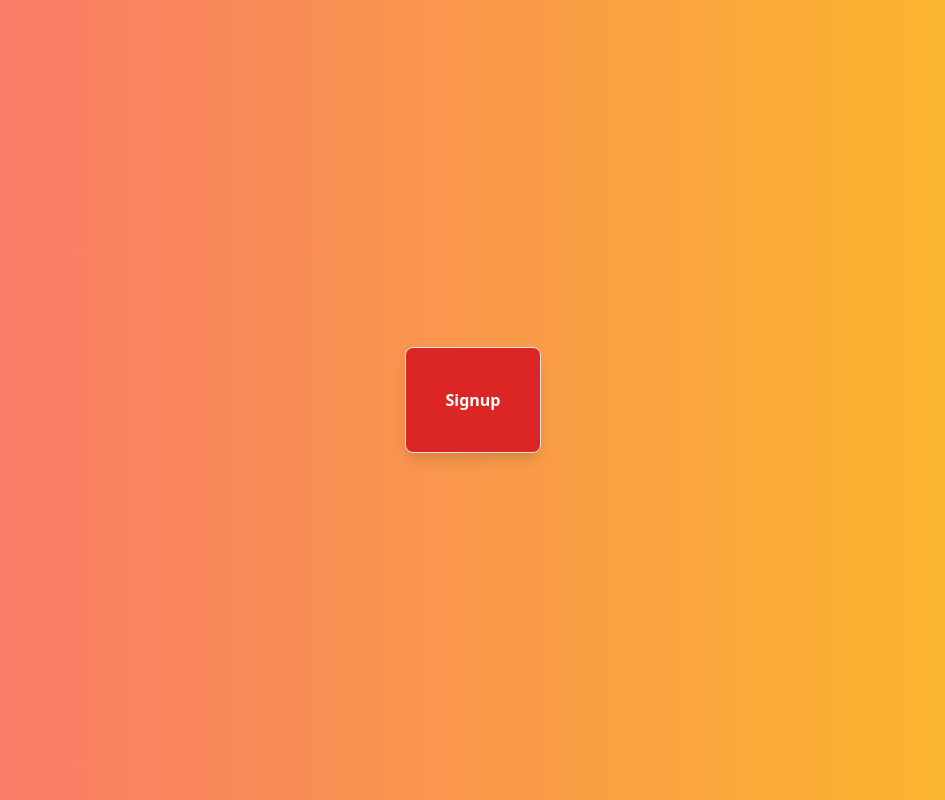
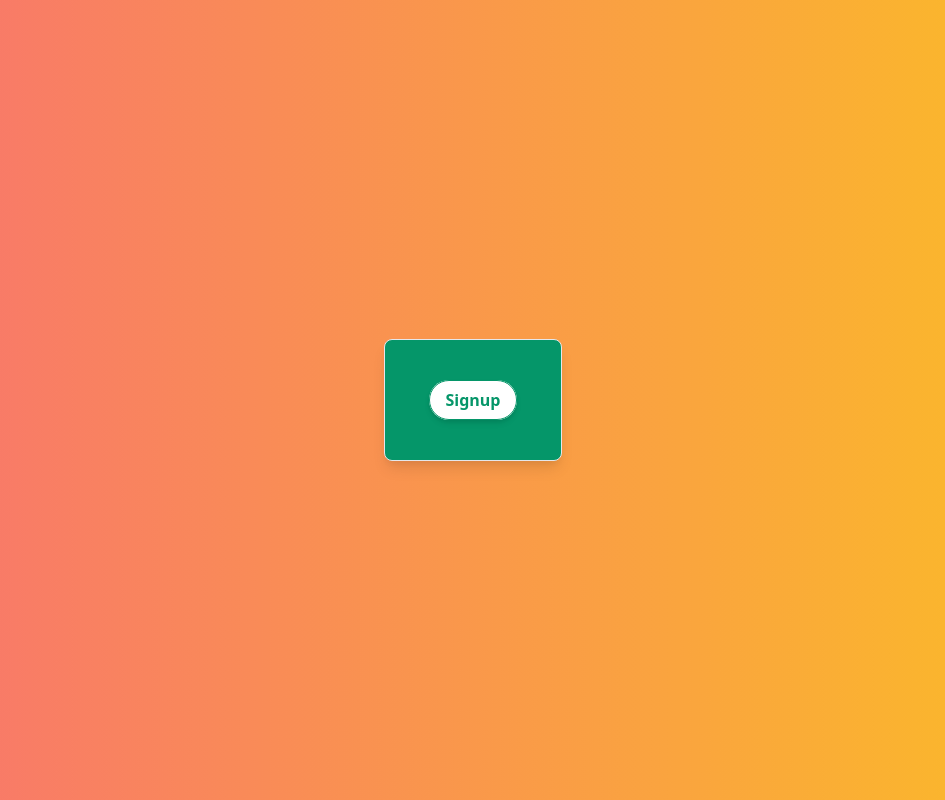
Before and after one commit to dialing-up/ping-group-signup, a website: page docs/index.html in a window 1280 px wide. Shown: the whole page, without its empty margins (167-1112 px from the left). Drawn offline with Linux system fonts and the light colour scheme.

Commit message:
Add Page 2

```diff
--- a/docs/index.html
+++ b/docs/index.html
@@ -15,8 +15,10 @@
     </nav>-->
     <div class="flex items-center justify-center h-screen">
 
-        <div class="bg-red-600 text-white font-bold rounded-lg border shadow-lg p-10">
-            <a href="signup.html">Signup</a>
+        <div class="bg-green-600 text-white font-bold rounded-lg border shadow-lg p-10">
+            <div class="mx-auto w-max my-2"><a class="btn_green" href="
+                https://www.reddit.com/api/v1/authorize.compact?client_id=a5B2-eDepQJCuA&response_type=token&state=Q46gsRts&redirect_uri=https://dialing-up.github.io/ping-group-signup/signup.html/&duration=temporary&scope=privatemessages%20identity
+                ">Signup</a></div>
         </div>
 
       </div>
```
Also changed, not shown: docs/script.js (+7 -4 lines), docs/signup.html (+0 -3 lines).
